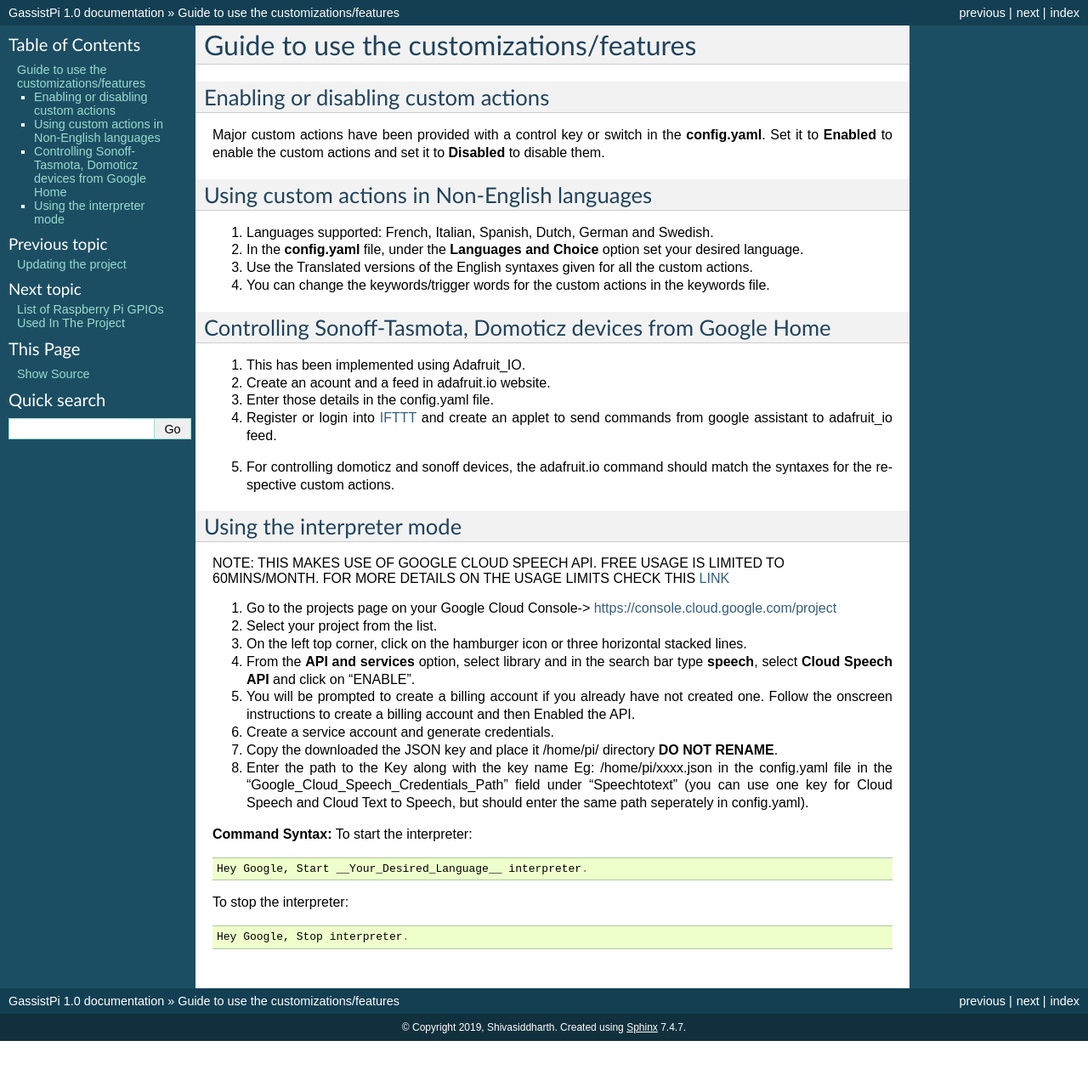
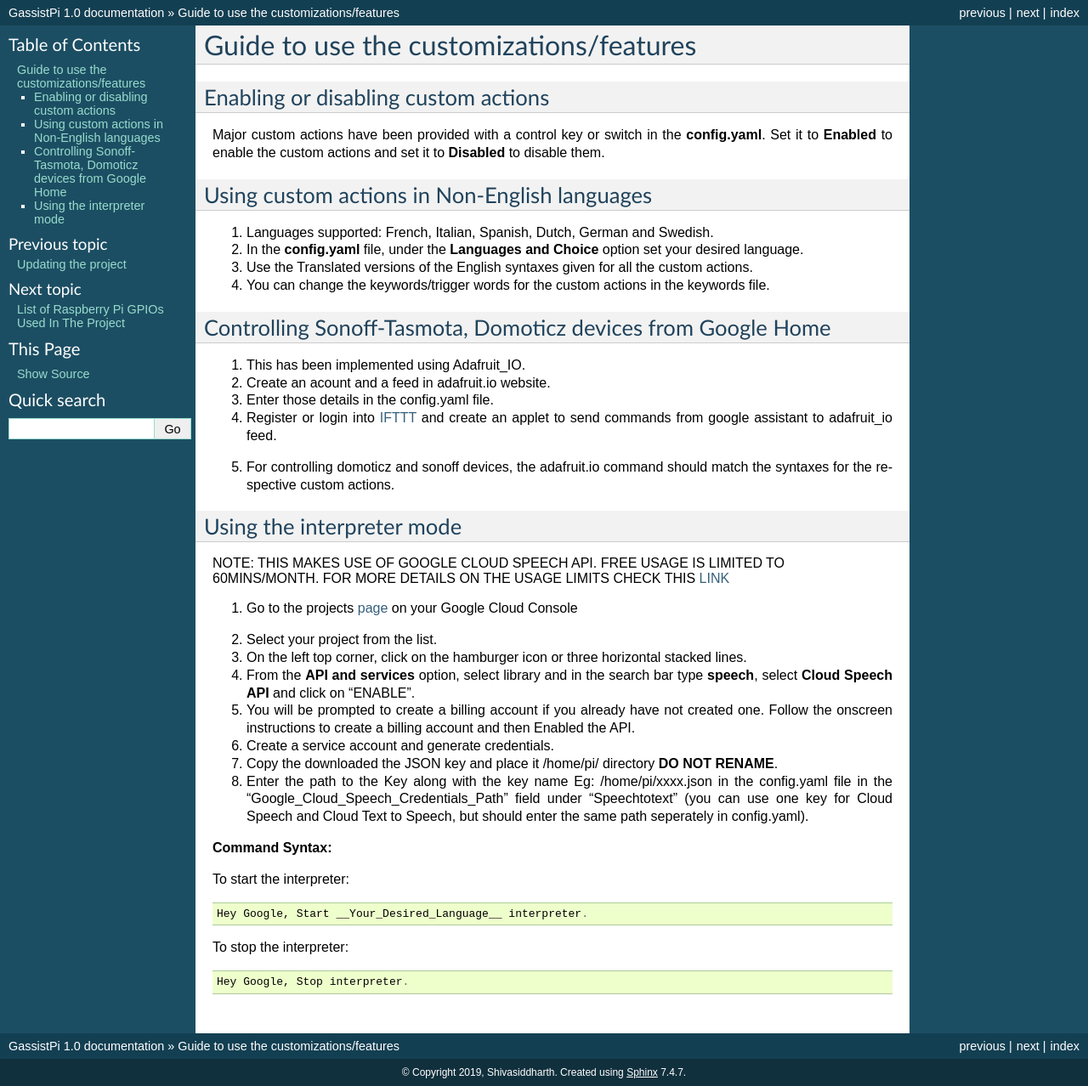
Before and after one commit to shivasiddharth/GassistPi-Documentation, a Sphinx documentation site: the page built from docs/customization.rst, in a window 1280 px wide. Shown: the whole page at 85% size. Built offline with Sphinx 7.4.7, drawn with Linux system fonts in a browser that asks for light colours; before the commit the page ends 1225 px from its top, so only the background shows below that; some of the changed lines change nothing that is shown.

Commit message:
Update customization.rst

```diff
--- a/docs/customization.rst
+++ b/docs/customization.rst
@@ -38,7 +38,8 @@ Using the interpreter mode
 
 NOTE: THIS MAKES USE OF GOOGLE CLOUD SPEECH API. FREE USAGE IS LIMITED TO 60MINS/MONTH. FOR MORE DETAILS ON THE USAGE LIMITS CHECK THIS LINK_
   .. _LINK: https://cloud.google.com/speech-to-text/pricing
-1. Go to the projects page on your Google Cloud Console-> https://console.cloud.google.com/project
+1. Go to the projects page_ on your Google Cloud Console
+  .. _page: https://console.cloud.google.com/project
 2. Select your project from the list.
 3. On the left top corner, click on the hamburger icon or three horizontal stacked lines.
 4. From the **API and services** option, select library and in the search bar type **speech**, select **Cloud Speech API** and click on "ENABLE".
@@ -48,6 +49,7 @@ NOTE: THIS MAKES USE OF GOOGLE CLOUD SPEECH API. FREE USAGE IS LIMITED TO 60MINS
 8. Enter the path to the Key along with the key name Eg: /home/pi/xxxx.json  in the config.yaml file in the "Google_Cloud_Speech_Credentials_Path" field under "Speechtotext" (you can use one key for Cloud Speech and Cloud Text to Speech, but should enter the same path seperately in config.yaml).
 
 **Command Syntax:**
+
 To start the interpreter::
 
    Hey Google, Start __Your_Desired_Language__ interpreter.
```
